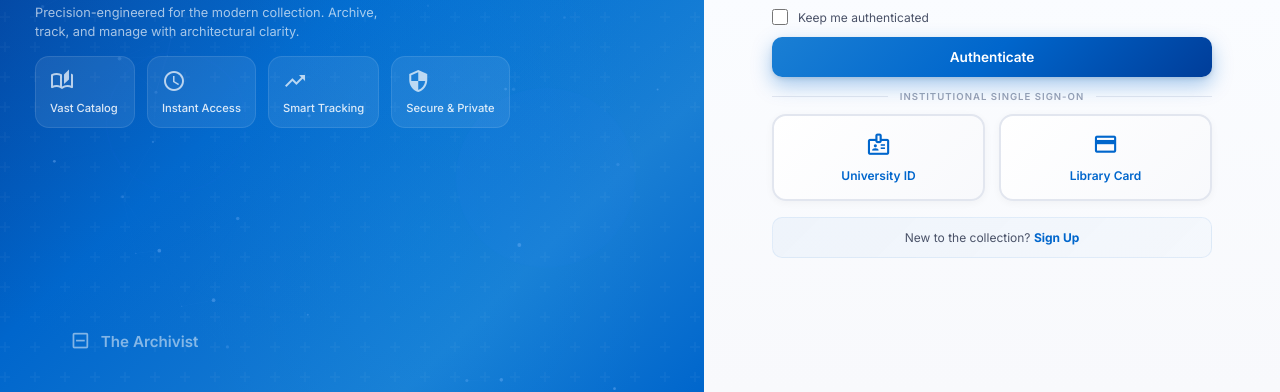
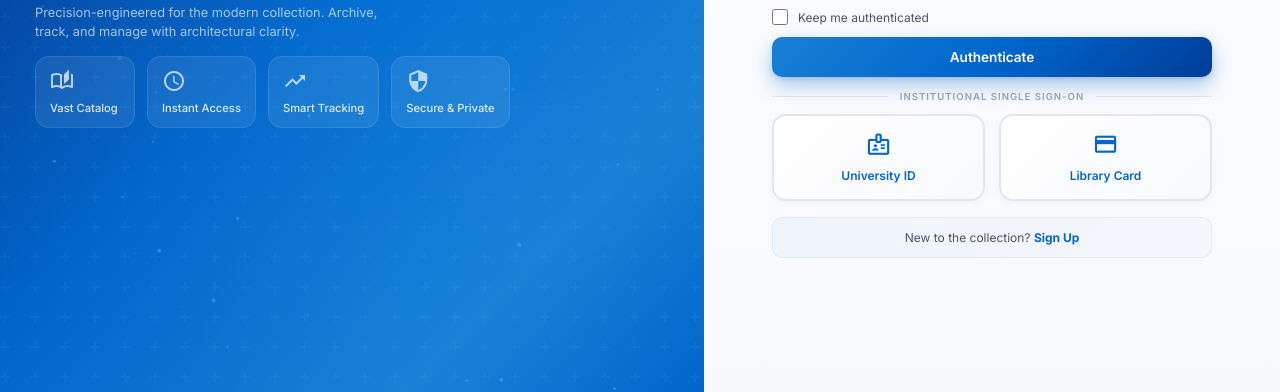
Before and after one commit to RajHarsh03/Library-Management-System, a plain HTML site: page index.html in a window 1280 px wide. Shown: the part 408-800 px from the top of the page. Drawn offline with Linux system fonts and the light colour scheme.

Commit message:
style: remove hero brand section from login page

```diff
--- a/index.html
+++ b/index.html
@@ -61,6 +61,8 @@
                 <div class="float-ring float-ring-2"></div>
             </div>
 
+
+
             <div class="hero-content">
                 <span class="hero-badge">SYSTEM PORTAL</span>
                 <h1 class="hero-title">The Digital<br>Archivist.</h1>
@@ -103,10 +105,7 @@
                     </div>
                 </div>
             </div>
-            <div class="hero-brand">
-                <span class="material-icons-outlined">indeterminate_check_box</span>
-                <span>The Archivist</span>
-            </div>
+
         </div>
 
         <!-- Right Login Form -->
```
